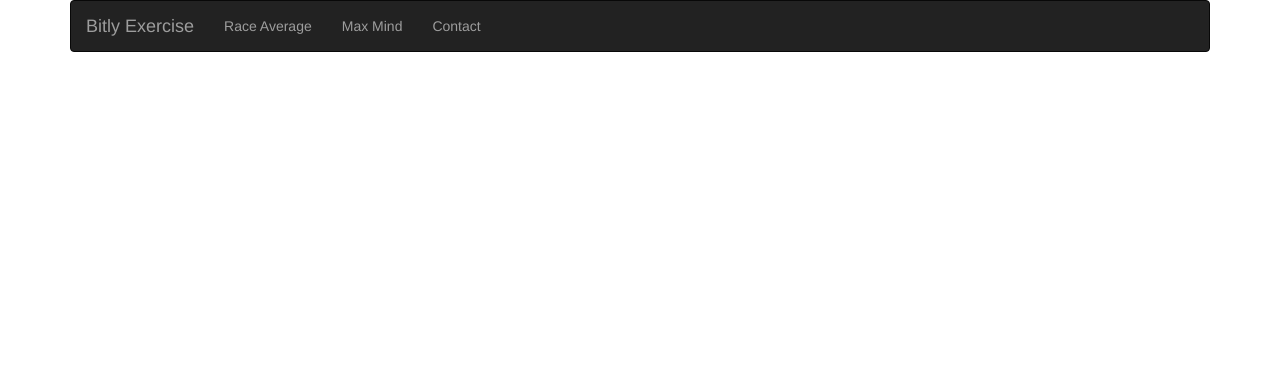
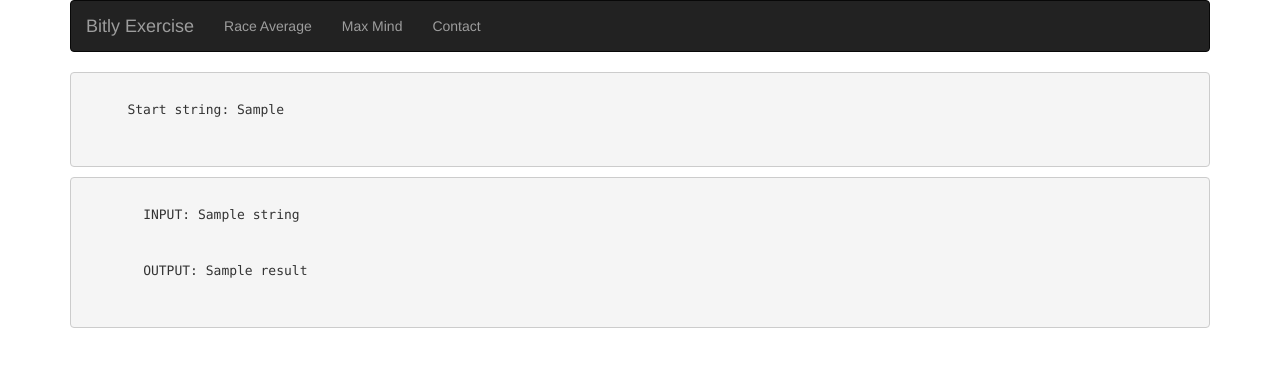
Before and after one commit to estenssoros/bitly_exercise, a Django app: template templates/race_average/home.html in a window 1280 px wide. Shown: the top 367 px of the page. Run offline with Django 3.2, Linux system fonts and the light colour scheme; the template is opened without the code that fills it: most values are stand-ins (such as "Sample title", 1, 10 or a date in 2020); parts of the project's set-up code (start-up, migrations or seed data) failed here and were passed over; some libraries are stand-ins or nearby versions.

Commit message:
race averages and django view

```diff
--- a/templates/race_average/home.html
+++ b/templates/race_average/home.html
@@ -1,3 +1,21 @@
 {% extends 'base_site.html' %}
 {% block content %}
+  <figure class="highlight">
+    <pre>
+      <code class="language-python">
+      Start string: {{race_start}}
+      </code>
+    </pre>
+  </figure>
+  {% for string in test_strings %}
+  <figure class="highlight">
+    <pre>
+      <code class="language-python">
+        INPUT: {{string.string}}
+        <br>
+        OUTPUT: {{string.result}}
+      </code>
+    </pre>
+  </figure>
+  {% endfor %}
 {% endblock%}
```
Also changed, not shown: race_average/views.py (+15 -1 lines).
